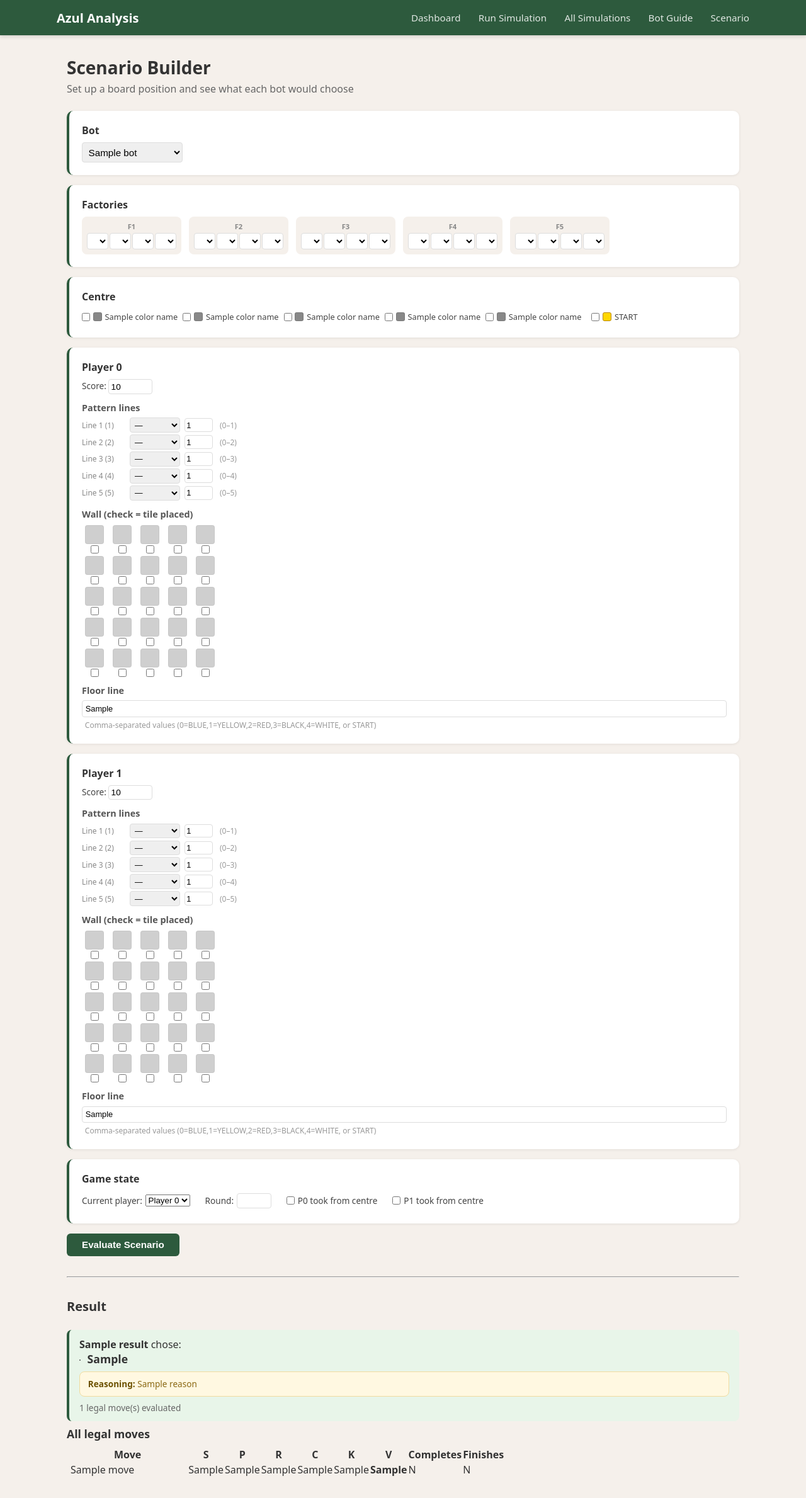
After one commit to nowaoj/azuljeux, a FastAPI app: template templates/scenario.html in a window 1280 px wide. The commit adds this page. Shown: the whole page at 63% size. Run offline with FastAPI, Linux system fonts and the light colour scheme; the template is opened without the code that fills it: most values are stand-ins (such as "Sample title", 1, 10 or a date in 2020).

Commit message:
scenario nul sans zizi grands ramolos

```diff
--- a/app.py
+++ b/app.py
@@ -9,7 +9,7 @@ from fastapi.templating import Jinja2Templates
 from db import (init_db, get_simulations, get_simulation, get_games, get_game,
                 get_moves, get_snapshots, get_dashboard_stats)
 from simulation import run_simulation
-from bots import GreedyBot, PlannedBot, RandomBot, evaluate_move, get_legal_moves
+from bots import GreedyBot, PlannedBot, RandomBot, Move, evaluate_move, get_legal_moves
 from game import GameState, Color, WALL_LAYOUT, COLOR_NAMES
 
 app = FastAPI(title="Azul Game Analysis")
@@ -167,6 +167,209 @@ def bots_docs(request: Request):
         "greedy_top": greedy_top,
         "planned_top": planned_top,
         "all_moves": scored,
+    })
+
+
+# ── Scenario builder ────────────────────────────────────────────────
+
+BOT_INSTANCES = {
+    "GreedyBot": GreedyBot(),
+    "PlannedBot": PlannedBot(),
+    "RandomBot": RandomBot(),
+}
+
+
+def _scenario_defaults() -> dict:
+    """Return default form values matching the example state on /bots."""
+    gs = _build_example_state()
+    return _state_to_form(gs, "PlannedBot")
+
+
+def _state_to_form(gs: GameState, bot_name: str) -> dict:
+    """Serialise a GameState to flat form-field dict for template pre-fill."""
+    f: dict = {"bot": bot_name}
+    for fi in range(5):
+        tiles = gs.factories[fi] if fi < len(gs.factories) else []
+        for tj in range(4):
+            f[f"factory_{fi}_{tj}"] = str(tiles[tj].value) if tj < len(tiles) else ""
+    center_colors = [t for t in gs.center if isinstance(t, Color)]
+    for color in Color:
+        f[f"center_c_{color.value}"] = "on" if color in center_colors else ""
+    f["center_start"] = "on" if "START" in gs.center else ""
+    for pi in range(2):
+        p = gs.players[pi]
+        for li in range(5):
+            pl = p.pattern_lines[li]
+            if pl:
+                f[f"p{pi}_pl_{li}_color"] = str(pl[0].value)
+                f[f"p{pi}_pl_{li}_count"] = str(len(pl))
+            else:
+                f[f"p{pi}_pl_{li}_color"] = ""
+                f[f"p{pi}_pl_{li}_count"] = "0"
+        for r in range(5):
+            for c in range(5):
+                key = f"p{pi}_wall_{r}_{c}"
+                if p.wall[r][c] is not None:
+                    f[key] = "on"
+        floor_vals = []
+        for t in p.floor_line:
+            if t == "START":
+                floor_vals.append("START")
+            else:
+                floor_vals.append(str(t.value))
+        f[f"p{pi}_floor"] = ",".join(floor_vals)
+        f[f"p{pi}_score"] = str(p.score)
+    f["current_player"] = str(gs.current_player)
+    f["round"] = str(gs.round)
+    f["taken_from_center_0"] = "on" if gs._taken_from_center[0] else ""
+    f["taken_from_center_1"] = "on" if gs._taken_from_center[1] else ""
+    return f
+
+
+def _build_state_from_form(form) -> GameState:
+    """Parse form fields back into a GameState."""
+    gs = GameState()
+    # Factories
+    for fi in range(5):
+        gs.factories[fi] = []
+        for tj in range(4):
+            val = form.get(f"factory_{fi}_{tj}", "")
+            if val and val.strip():
+                try:
+                    gs.factories[fi].append(Color(int(val)))
+                except (ValueError, TypeError):
+                    pass
+    # Centre
+    gs.center = []
+    for c in range(5):
+        if form.get(f"center_c_{c}") == "on":
+            gs.center.append(Color(c))
+    if form.get("center_start") == "on":
+        gs.center.insert(0, "START")
+    # Players
+    for pi in range(2):
+        p = gs.players[pi]
+        for li in range(5):
+            color_val = form.get(f"p{pi}_pl_{li}_color", "")
+            count_val = form.get(f"p{pi}_pl_{li}_count", "0")
+            try:
+                cnt = int(count_val)
+            except (ValueError, TypeError):
+                cnt = 0
+            if color_val and cnt > 0:
+                try:
+                    color = Color(int(color_val))
+                    max_size = li + 1
+                    cnt = min(cnt, max_size)
+                    p.pattern_lines[li] = [color] * cnt
+                except (ValueError, TypeError):
+                    p.pattern_lines[li] = []
+            else:
+                p.pattern_lines[li] = []
+        for r in range(5):
+            for c in range(5):
+                key = f"p{pi}_wall_{r}_{c}"
+                if form.get(key) == "on":
+                    p.wall[r][c] = WALL_LAYOUT[r][c]
+        floor_str = form.get(f"p{pi}_floor", "")
+        p.floor_line = []
+        if floor_str:
+            for token in floor_str.split(","):
+                token = token.strip()
+                if token.upper() == "START":
+                    p.floor_line.append("START")
+                elif token:
+                    try:
+                        p.floor_line.append(Color(int(token)))
+                    except (ValueError, TypeError):
+                        pass
+        try:
+            p.score = max(0, int(form.get(f"p{pi}_score", "0")))
+        except (ValueError, TypeError):
+            p.score = 0
+    try:
+        gs.current_player = int(form.get("current_player", "0"))
+    except (ValueError, TypeError):
+        gs.current_player = 0
+    try:
+        gs.round = max(1, int(form.get("round", "1")))
+    except (ValueError, TypeError):
+        gs.round = 1
+    if form.get("taken_from_center_0") == "on":
+        gs._taken_from_center[0] = True
+    if form.get("taken_from_center_1") == "on":
+        gs._taken_from_center[1] = True
+    return gs
+
+
+@app.get("/scenario")
+def scenario_form(request: Request):
+    defaults = _scenario_defaults()
+    return templates.TemplateResponse(request, "scenario.html", {
+        "bot_choices": BOT_CHOICES,
+        "color_names": COLOR_NAMES,
+        "color_hex": COLOR_HEX,
+        "wall_layout": WALL_LAYOUT,
+        "floor_penalties_text": [-1, -1, -2, -2, -2, -3, -3],
+        "defaults": defaults,
+        "results": None,
+    })
+
+
+@app.post("/scenario")
+async def scenario_submit(request: Request):
+    form = await request.form()
+    bot_name = form.get("bot", "PlannedBot")
+
+    gs = _build_state_from_form(form)
+    bot = BOT_INSTANCES.get(bot_name)
+    if bot is None:
+        bot = BOT_INSTANCES["PlannedBot"]
+        bot_name = "PlannedBot"
+
+    move = bot.choose_move(gs, 0)
+    results = None
+    if move is not None:
+        # Build scored list for the result table
+        moves = get_legal_moves(gs, 0)
+        scored = []
+        for m in moves:
+            ev = evaluate_move(gs, 0, m)
+            scored.append({
+                "move": _explain_move(gs, m),
+                "color": COLOR_NAMES[m.color],
+                "color_hex": COLOR_HEX[m.color],
+                "line": m.line_idx,
+                "S": ev["S"],
+                "P": ev["P"],
+                "R": ev["R"],
+                "C": ev["C"],
+                "K": ev["K"],
+                "completes": ev["completes"],
+                "finishes_game": ev["finishes_game"],
+                "V": ev.get("V", ev["S"] - ev["P"]),
+                "chosen": m == move,
+            })
+        results = {
+            "bot_name": bot_name,
+            "chosen_move": _explain_move(gs, move),
+            "chosen_color": COLOR_NAMES[move.color],
+            "chosen_color_hex": COLOR_HEX[move.color],
+            "chosen_line": move.line_idx,
+            "reason": bot.last_reason,
+            "scored": scored,
+            "num_moves": len(moves),
+        }
+
+    defaults = _state_to_form(gs, bot_name)
+    return templates.TemplateResponse(request, "scenario.html", {
+        "bot_choices": BOT_CHOICES,
+        "color_names": COLOR_NAMES,
+        "color_hex": COLOR_HEX,
+        "wall_layout": WALL_LAYOUT,
+        "floor_penalties_text": [-1, -1, -2, -2, -2, -3, -3],
+        "defaults": defaults,
+        "results": results,
     })
 
 
--- a/templates/base.html
+++ b/templates/base.html
@@ -15,6 +15,7 @@
                 <a href="/run">Run Simulation</a>
                 <a href="/simulations">All Simulations</a>
                 <a href="/bots">Bot Guide</a>
+                <a href="/scenario">Scenario</a>
             </div>
         </div>
     </nav>
--- /dev/null
+++ b/templates/scenario.html
@@ -0,0 +1,211 @@
+{% extends "base.html" %}
+{% block content %}
+
+<style>
+.scenario-grid { display:grid; grid-template-columns:1fr 1fr; gap:1rem; }
+@media (max-width:800px) { .scenario-grid { grid-template-columns:1fr; } }
+.scenario-card { background:white; border-radius:10px; padding:1.25rem; box-shadow:0 1px 4px rgba(0,0,0,0.08); margin-bottom:1rem; border-left:4px solid #2d5a3d; }
+.scenario-card h3 { margin-top:0; font-size:1rem; }
+.scenario-card h4 { margin:0.75rem 0 0.4rem; font-size:0.9rem; color:#555; }
+.scenario-card label { font-size:0.85rem; color:#444; display:block; margin:0.25rem 0; }
+.factories-row { display:flex; gap:0.75rem; flex-wrap:wrap; }
+.factory-group { background:#f5f0eb; border-radius:8px; padding:0.5rem; min-width:70px; }
+.factory-group .flabel { font-size:0.7rem; font-weight:600; color:#888; margin-bottom:0.2rem; text-align:center; }
+.factory-tiles { display:flex; gap:2px; flex-wrap:wrap; justify-content:center; }
+.factory-tiles select { width:34px; height:26px; font-size:0.65rem; border:1px solid #ddd; border-radius:4px; background:white; padding:0; text-align:center; }
+.center-checkboxes { display:flex; gap:0.5rem; align-items:center; flex-wrap:wrap; }
+.center-checkboxes label { display:inline-flex; align-items:center; gap:0.3rem; font-size:0.8rem; cursor:pointer; }
+.color-label { display:inline-block; width:14px; height:14px; border-radius:3px; border:1px solid rgba(0,0,0,0.12); }
+.wall-form-grid { display:grid; grid-template-columns:repeat(5, 40px); gap:4px; margin:0.5rem 0; }
+.wall-form-cell { display:flex; flex-direction:column; align-items:center; gap:2px; }
+.wall-swatch { width:30px; height:30px; border-radius:4px; border:1px solid rgba(0,0,0,0.15); }
+.wall-form-cell input { margin:0; cursor:pointer; }
+.pattern-control { display:flex; align-items:center; gap:0.4rem; margin:0.2rem 0; }
+.pattern-control .plabel { font-size:0.75rem; color:#888; width:70px; flex-shrink:0; }
+.pattern-control select { width:80px; font-size:0.8rem; padding:0.15rem; border:1px solid #ddd; border-radius:4px; }
+.pattern-control input[type=number] { width:45px; font-size:0.8rem; padding:0.15rem; border:1px solid #ddd; border-radius:4px; }
+.floor-input { width:100%; font-size:0.8rem; padding:0.3rem; border:1px solid #ddd; border-radius:4px; }
+.help-text { font-size:0.75rem; color:#999; margin-left:0.3rem; }
+.score-input { width:70px; font-size:0.85rem; padding:0.2rem; border:1px solid #ddd; border-radius:4px; }
+.game-state-row { display:flex; gap:1.5rem; align-items:center; flex-wrap:wrap; }
+.game-state-row label { display:inline-flex; align-items:center; gap:0.3rem; font-size:0.85rem; }
+.game-state-row input[type=number] { width:55px; font-size:0.85rem; padding:0.2rem; border:1px solid #ddd; border-radius:4px; }
+.result-header { margin:1.5rem 0 0.5rem; padding:0.75rem 1rem; background:#e8f5e9; border-radius:8px; border-left:4px solid #2d5a3d; }
+.result-header .chosen-move { font-size:1.1rem; font-weight:700; }
+.reason-box { background:#fff8e1; border:1px solid #f0dca0; border-radius:8px; padding:0.6rem 0.8rem; font-size:0.85rem; color:#8B6914; margin:0.5rem 0; }
+.reason-box strong { color:#6d5200; }
+.bot-select { font-size:0.95rem; padding:0.35rem; border:1px solid #ddd; border-radius:4px; min-width:160px; }
+.submit-row { margin-top:1rem; }
+.player-toggle { font-size:0.85rem; color:#2d5a3d; cursor:pointer; font-weight:600; border:none; background:none; padding:0.3rem 0; }
+.player-toggle:hover { text-decoration:underline; }
+</style>
+
+<h1>Scenario Builder</h1>
+<p class="subtitle">Set up a board position and see what each bot would choose</p>
+
+<form method="POST" action="/scenario">
+  <div class="scenario-card">
+    <h3>Bot</h3>
+    <select name="bot" class="bot-select">
+      {% for bot in bot_choices %}
+      <option value="{{ bot }}" {% if defaults.bot == bot %}selected{% endif %}>{{ bot }}</option>
+      {% endfor %}
+    </select>
+  </div>
+
+  <div class="scenario-card">
+    <h3>Factories</h3>
+    <div class="factories-row">
+      {% for fi in range(5) %}
+      <div class="factory-group">
+        <div class="flabel">F{{ fi + 1 }}</div>
+        <div class="factory-tiles">
+          {% for tj in range(4) %}
+          {% set field = "factory_" ~ fi ~ "_" ~ tj %}
+          <select name="{{ field }}">
+            <option value="" {% if defaults.get(field, "") == "" %}selected{% endif %}></option>
+            {% for c in range(5) %}
+            <option value="{{ c }}" {% if defaults.get(field, "") == c|string %}selected{% endif %}>{{ color_names[c] }}</option>
+            {% endfor %}
+          </select>
+          {% endfor %}
+        </div>
+      </div>
+      {% endfor %}
+    </div>
+  </div>
+
+  <div class="scenario-card">
+    <h3>Centre</h3>
+    <div class="center-checkboxes">
+      {% for c in range(5) %}
+      {% set field = "center_c_" ~ c %}
+      <label>
+        <input type="checkbox" name="{{ field }}" {% if defaults.get(field) == "on" %}checked{% endif %}>
+        <span class="color-label" style="background:{{ color_hex[c] }}"></span>
+        {{ color_names[c] }}
+      </label>
+      {% endfor %}
+      <label style="margin-left:0.5rem">
+        <input type="checkbox" name="center_start" {% if defaults.center_start == "on" %}checked{% endif %}>
+        <span class="color-label" style="background:gold;border-color:#b8860b"></span>
+        START
+      </label>
+    </div>
+  </div>
+
+  {% for pi in range(2) %}
+  <div class="scenario-card" id="player-section-{{ pi }}">
+    <h3>Player {{ pi }}</h3>
+
+    <label>Score: <input type="number" name="p{{ pi }}_score" value="{{ defaults.get('p' ~ pi ~ '_score', '0') }}" min="0" class="score-input"></label>
+
+    <h4>Pattern lines</h4>
+    {% for li in range(5) %}
+    {% set color_field = "p" ~ pi ~ "_pl_" ~ li ~ "_color" %}
+    {% set count_field = "p" ~ pi ~ "_pl_" ~ li ~ "_count" %}
+    <div class="pattern-control">
+      <span class="plabel">Line {{ li + 1 }} ({{ li + 1 }})</span>
+      <select name="{{ color_field }}">
+        <option value="" {% if defaults.get(color_field, "") == "" %}selected{% endif %}>—</option>
+        {% for c in range(5) %}
+        <option value="{{ c }}" {% if defaults.get(color_field, "") == c|string %}selected{% endif %}>{{ color_names[c] }}</option>
+        {% endfor %}
+      </select>
+      <input type="number" name="{{ count_field }}" value="{{ defaults.get(count_field, '0') }}" min="0" max="{{ li + 1 }}">
+      <span class="help-text">(0–{{ li + 1 }})</span>
+    </div>
+    {% endfor %}
+
+    <h4>Wall (check = tile placed)</h4>
+    <div class="wall-form-grid">
+      {% for r in range(5) %}
+      {% for c in range(5) %}
+      {% set field = "p" ~ pi ~ "_wall_" ~ r ~ "_" ~ c %}
+      <div class="wall-form-cell">
+        <div class="wall-swatch" style="background:{{ color_hex[wall_layout[r][c]] }};opacity:{% if defaults.get(field) == 'on' %}1{% else %}0.4{% endif %}"></div>
+        <input type="checkbox" name="{{ field }}" {% if defaults.get(field) == "on" %}checked{% endif %}>
+      </div>
+      {% endfor %}
+      {% endfor %}
+    </div>
+
+    <h4>Floor line</h4>
+    <input type="text" name="p{{ pi }}_floor" value="{{ defaults.get('p' ~ pi ~ '_floor', '') }}" placeholder="e.g. 0,2,4 or START" class="floor-input">
+    <span class="help-text">Comma-separated values (0=BLUE,1=YELLOW,2=RED,3=BLACK,4=WHITE, or START)</span>
+  </div>
+  {% endfor %}
+
+  <div class="scenario-card">
+    <h3>Game state</h3>
+    <div class="game-state-row">
+      <label>Current player:
+        <select name="current_player">
+          <option value="0" {% if defaults.current_player == "0" %}selected{% endif %}>Player 0</option>
+          <option value="1" {% if defaults.current_player == "1" %}selected{% endif %}>Player 1</option>
+        </select>
+      </label>
+      <label>Round: <input type="number" name="round" value="{{ defaults.get('round', '1') }}" min="1"></label>
+      <label><input type="checkbox" name="taken_from_center_0" {% if defaults.taken_from_center_0 == "on" %}checked{% endif %}> P0 took from centre</label>
+      <label><input type="checkbox" name="taken_from_center_1" {% if defaults.taken_from_center_1 == "on" %}checked{% endif %}> P1 took from centre</label>
+    </div>
+  </div>
+
+  <div class="submit-row">
+    <button type="submit" class="btn btn-primary">Evaluate Scenario</button>
+  </div>
+</form>
+
+{% if results %}
+<hr style="margin:2rem 0">
+
+<h2>Result</h2>
+
+<div class="result-header">
+  <div><strong>{{ results.bot_name }}</strong> chose:</div>
+  <div class="chosen-move">
+    <span class="tile-dot sm" style="background:{{ results.chosen_color_hex }};display:inline-block;vertical-align:middle;margin-right:6px;border:1px solid rgba(0,0,0,0.12)"></span>
+    {{ results.chosen_move }}
+  </div>
+  {% if results.reason %}
+  <div class="reason-box"><strong>Reasoning:</strong> {{ results.reason }}</div>
+  {% endif %}
+  <div style="font-size:0.85rem;color:#666;margin-top:0.3rem">{{ results.num_moves }} legal move(s) evaluated</div>
+</div>
+
+<h3>All legal moves</h3>
+<table class="move-table">
+  <thead>
+    <tr>
+      <th style="width:28%">Move</th>
+      <th>S</th>
+      <th>P</th>
+      <th>R</th>
+      <th>C</th>
+      <th>K</th>
+      <th>V</th>
+      <th>Completes</th>
+      <th>Finishes</th>
+      <th></th>
+    </tr>
+  </thead>
+  <tbody>
+    {% for m in results.scored | sort(attribute='V', reverse=True) %}
+    <tr class="{% if m.chosen %}top{% endif %}{% if m.finishes_game and not m.chosen %} finishes{% endif %}">
+      <td><span class="tile-dot sm" style="background:{{ m.color_hex }};display:inline-block;vertical-align:middle;margin-right:4px"></span>{{ m.move }}</td>
+      <td>{{ m.S }}</td>
+      <td>{{ m.P }}</td>
+      <td>{{ m.R }}</td>
+      <td>{{ m.C }}</td>
+      <td>{{ m.K }}</td>
+      <td><strong>{{ m.V }}</strong></td>
+      <td>{% if m.completes %}<span class="yes-badge">Y</span>{% else %}<span class="no-badge">N</span>{% endif %}</td>
+      <td>{% if m.finishes_game %}<span style="color:#c44;font-weight:600">⚠ Y</span>{% else %}<span class="no-badge">N</span>{% endif %}</td>
+      <td>{% if m.chosen %}<span class="chosen-badge">chosen</span>{% endif %}</td>
+    </tr>
+    {% endfor %}
+  </tbody>
+</table>
+{% endif %}
+
+{% endblock %}
```
Also changed, not shown: bots.py (+10 -9 lines), tests/test_bots.py (added, +212 -0 lines).
